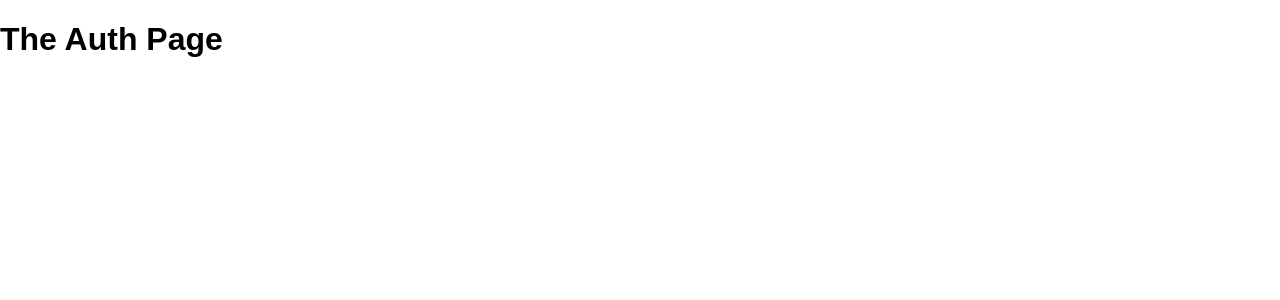
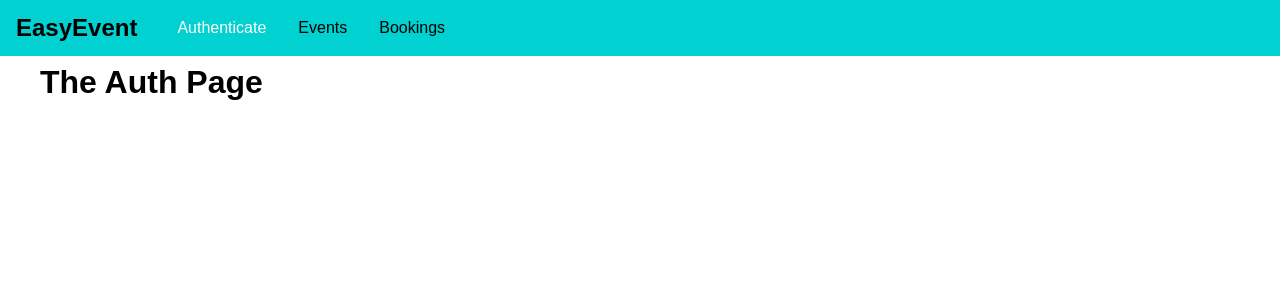
Before and after one commit to abrahamfsantoso/eventbooking-MERN, a React (Create React App) app in the folder frontend/: page /auth in a window 1280 px wide. Shown: the top 300 px of the page. Built offline with nearby package versions, Linux system fonts and the light colour scheme.

Commit message:
added navbar

```diff
--- a/frontend/public/index.html
+++ b/frontend/public/index.html
@@ -24,7 +24,7 @@
       work correctly both with client-side routing and a non-root public URL.
       Learn how to configure a non-root public URL by running `npm run build`.
     -->
-    <title>React App</title>
+    <title>EasyEvent - Event Booking App</title>
   </head>
   <body>
     <noscript>You need to enable JavaScript to run this app.</noscript>
--- a/frontend/src/App.css
+++ b/frontend/src/App.css
@@ -0,0 +1,3 @@
+.main-content {
+  margin: 4rem 2.5rem;
+}
--- a/frontend/src/App.js
+++ b/frontend/src/App.js
@@ -4,6 +4,7 @@
 import AuthPage from './pages/Auth';
 import BookingsPage from './pages/Bookings';
 import EventsPage from './pages/Events';
+import MainNavigation from './components/Navigation/MainNavigation';
 
 import './App.css';
 
@@ -11,12 +12,17 @@
   render() {
     return (
       <BrowserRouter>
+        <React.Fragment>
+          <MainNavigation />
+          <main className='main-content'>
             <Switch>
               <Redirect from='/' to='/auth' exact />
               <Route path='/auth' component={AuthPage} />
               <Route path='/events' component={EventsPage} />
               <Route path='/bookings' component={BookingsPage} />
             </Switch>
+          </main>
+        </React.Fragment>
       </BrowserRouter>
     );
   }
--- /dev/null
+++ b/frontend/src/components/Navigation/MainNavigation.css
@@ -0,0 +1,42 @@
+.main-navigation {
+  position: fixed;
+  left: 0;
+  top: 0;
+  width: 100%;
+  height: 3.5rem;
+  background: #01d1d1;
+  padding: 0 1rem;
+  display: flex;
+  align-items: center;
+}
+
+.main-navigation__logo h1 {
+  margin: 0;
+  font-size: 1.5rem;
+}
+
+.main-navigation__items {
+  margin-left: 1.5rem;
+}
+
+.main-navigation__items ul {
+  display: flex;
+  list-style: none;
+  padding: 0;
+  margin: 0;
+}
+
+.main-navigation__items li {
+  margin: 0 1rem;
+}
+
+.main-navigation__items a {
+  text-decoration: none;
+  color: #000;
+}
+
+.main-navigation__items a:hover,
+.main-navigation__items a:active,
+.main-navigation__items a.active {
+  color: white;
+}
--- /dev/null
+++ b/frontend/src/components/Navigation/MainNavigation.js
@@ -0,0 +1,27 @@
+import React from 'react';
+import { NavLink } from 'react-router-dom';
+
+import './MainNavigation.css';
+
+const mainNavigation = (props) => (
+  <header className='main-navigation'>
+    <div className='main-navigation__logo'>
+      <h1>EasyEvent</h1>
+    </div>
+    <nav className='main-navigation__items'>
+      <ul>
+        <li>
+          <NavLink to='/auth'>Authenticate</NavLink>
+        </li>
+        <li>
+          <NavLink to='/events'>Events</NavLink>
+        </li>
+        <li>
+          <NavLink to='/bookings'>Bookings</NavLink>
+        </li>
+      </ul>
+    </nav>
+  </header>
+);
+
+export default mainNavigation;
```
Also changed, not shown: 1 other file (tests, documents, lock files or other folders). Lines whose indentation alone changed are shown as unchanged.
